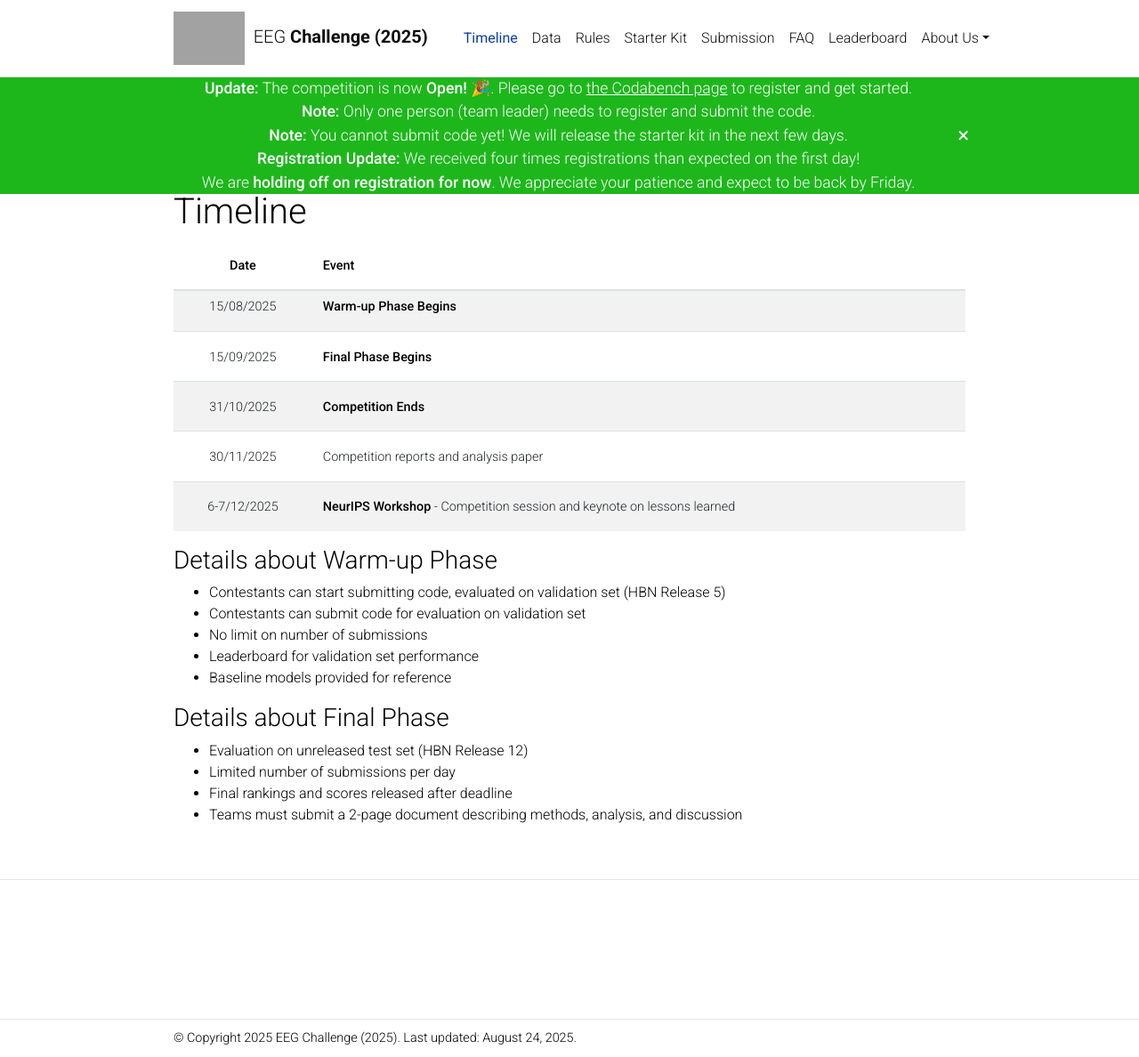
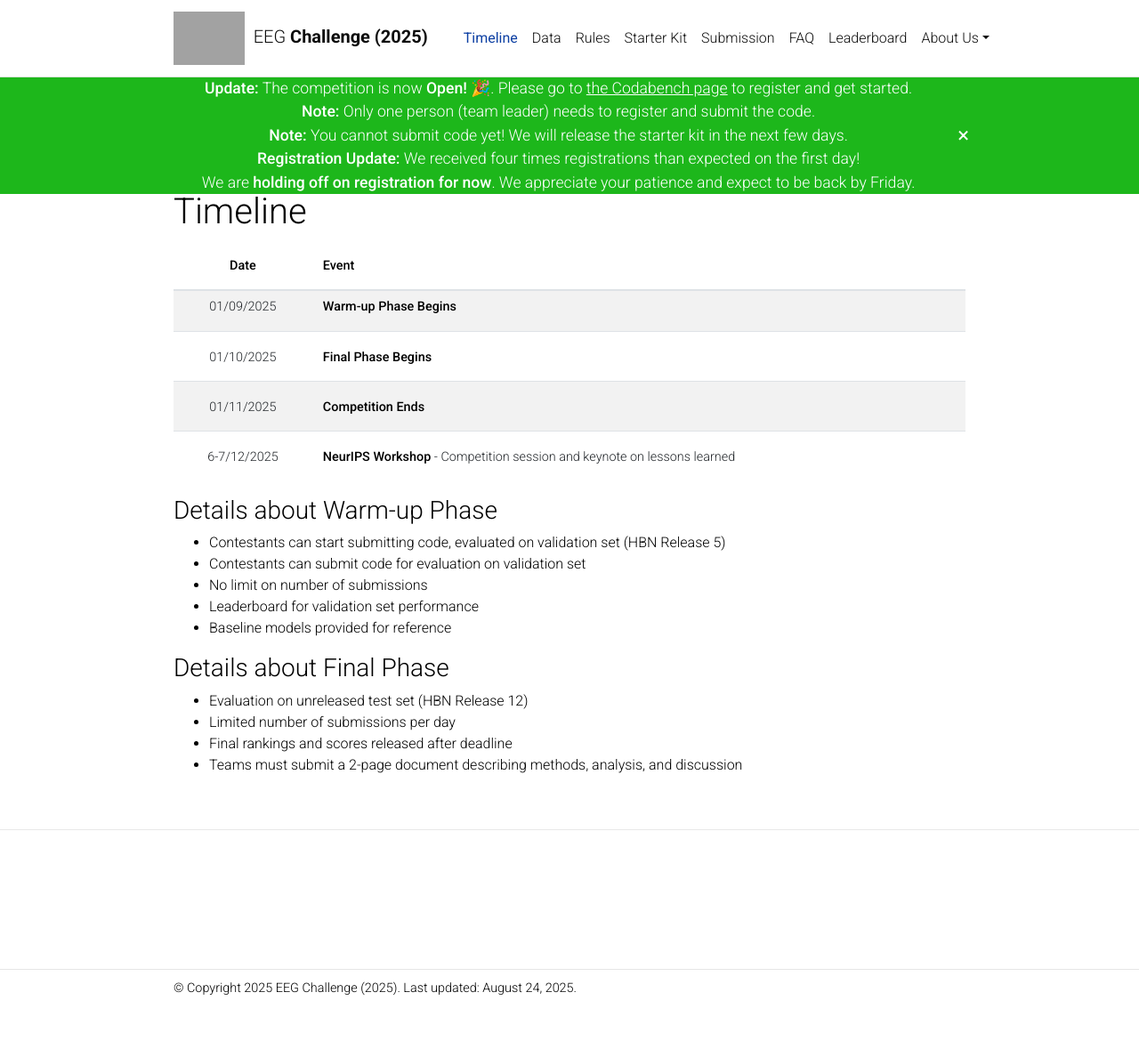
Before and after one commit to urgent-challenge/urgent2024, a Jekyll site: the page built from _pages/timeline.md, in a window 1280 px wide and 1188 px high. Shown: the whole window at 89% size. Built offline with Jekyll 4.4.1, drawn with Linux system fonts in a browser that asks for light colours; comment, search, counter and statistics services are not loaded; a style sheet for code colours, icons or effects is not loaded; grey boxes are pictures that could not be loaded.

Commit message:
updating the timeline

```diff
--- a/_pages/timeline.md
+++ b/_pages/timeline.md
@@ -10,10 +10,9 @@ nav_order: 2
 
 |   **Date**  |         **Event**          |
 |:---------------------------------:|:---------------------------|
-| 15/08/2025 | **Warm-up Phase Begins**  |
-| 15/09/2025 | **Final Phase Begins**  |
-| 31/10/2025 | **Competition Ends** |
-| 30/11/2025 | Competition reports and analysis paper |
+| 01/09/2025 | **Warm-up Phase Begins**  |
+| 01/10/2025 | **Final Phase Begins**  |
+| 01/11/2025 | **Competition Ends** |
 | 6-7/12/2025 | **NeurIPS Workshop** - Competition session and keynote on lessons learned |
 {: .table}
 {: .table-striped}
```
